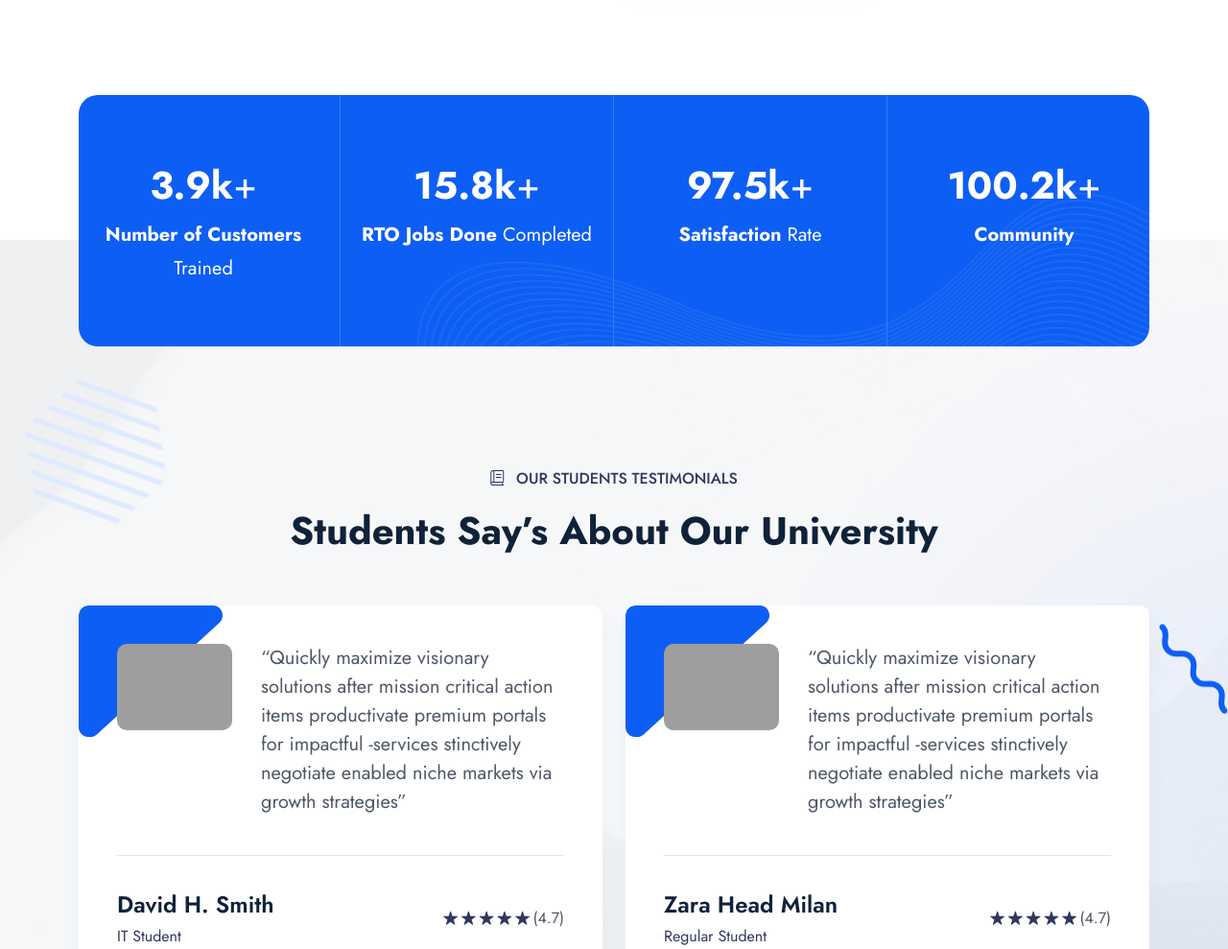
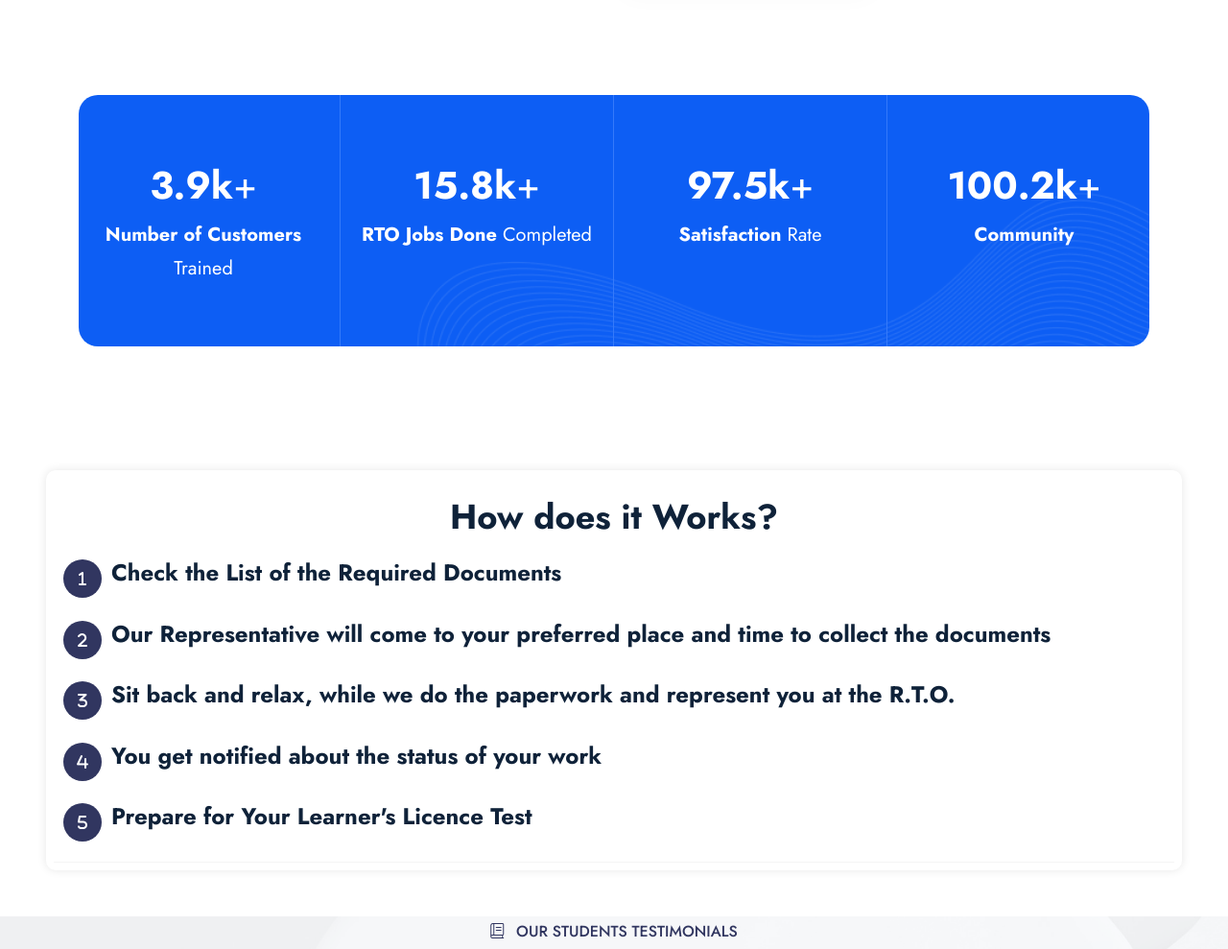
Before and after one commit to ShivTechie/rto, a PHP site: page / in a window 1280 px wide. Shown: the part 1718-2707 px from the top of the page at 96% size. Run offline with PHP 8.4, Linux system fonts and the light colour scheme; grey boxes are pictures that could not be loaded.

Commit message:
yeda shiv

```diff
--- a/assets/css/custom.css
+++ b/assets/css/custom.css
@@ -422,3 +422,27 @@ h6 {
 .driving-license-renewal .price-tag strong {
   font-size: 35px;
 }
+
+
+.testi-area-1 {
+  padding-top: 10px;
+}
+
+.service-card-text{
+  text-align: center;
+
+}
+
+.service-card.style3:hover a {
+  color: white;
+
+}
+
+
+.driver-license-home {
+  /* background-color: var(--light-color); */
+  border-radius: 10px;
+  box-shadow: 0px 0px 10px rgba(0, 0, 0, 0.1);
+  border: px solid var(--border-color);
+  margin-top: 15rem !important;
+}
--- a/index.html
+++ b/index.html
@@ -667,10 +667,10 @@ Hero Area
                       <div class="col-md-6 col-lg-3" >
                         <div class="service-card style3" >
                           <div class="service-card-content">
-                            <h3 class="box-title"   >Vehicle related services</h3>
-                            <div class="service-card-text">
+                            <h3 class="box-title">Vehicle related services</h3>
+                            <div class="service-card-text" >
                               <ul class="sub-menu p-2" style="width: 250px; margin: 0 auto; display: flex; flex-direction: column; justify-content: center;">
-                                <li>
+                                <li class="ccc">
                                   <a href="driving_service.html"
                                     >Learner's License</a
                                   >
@@ -931,6 +931,67 @@ Counter Area
         </div>
       </div>
     </div>
+  </div>
+</div>
+<!--
+what customer say area
+-->
+
+<div class="driver-license-home m-5 p-2">
+  <h3 class="m-3 text-center">
+    How does it Works?
+  </h3>
+
+  <div class="license mt-3">
+    <div class="license-row">
+      <div class="icon-container">
+        <i class="fa-solid fa-1"></i>
+      </div>
+      <div class="text-container">
+        <h5>Check the List of the Required Documents</h5>
+
+      </div>
+    </div>
+    <div class="license-row">
+      <div class="icon-container">
+        <i class="fa-solid fa-2"></i>
+      </div>
+      <div class="text-container">
+        <h5>
+          Our Representative will come to your preferred place and time to collect the documents</h5>
+
+      </div>
+    </div>
+    <div class="license-row">
+      <div class="icon-container">
+        <i class="fa-solid fa-3"></i>
+      </div>
+      <div class="text-container">
+        <h5>Sit back and relax, while we do the paperwork and represent you at the R.T.O.</h5>
+
+      </div>
+    </div>
+    <div class="license-row">
+      <div class="icon-container">
+        <i class="fa-solid fa-4"></i>
+      </div>
+      <div class="text-container">
+        <h5>
+          You get notified about the status of your work
+        </h5>
+
+      </div>
+    </div>
+    <div class="license-row">
+      <div class="icon-container">
+        <i class="fa-solid fa-5"></i>
+      </div>
+      <div class="text-container">
+        <h5>Prepare for Your Learner's Licence Test</h5>
+
+      </div>
+    </div>
+
   </div>
 </div>
 
```
